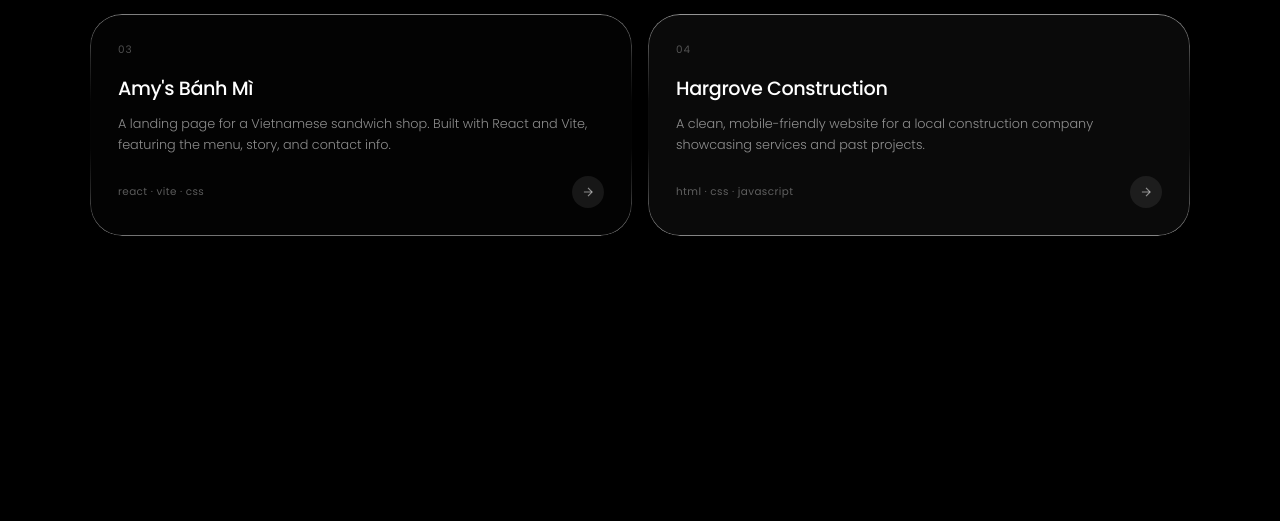
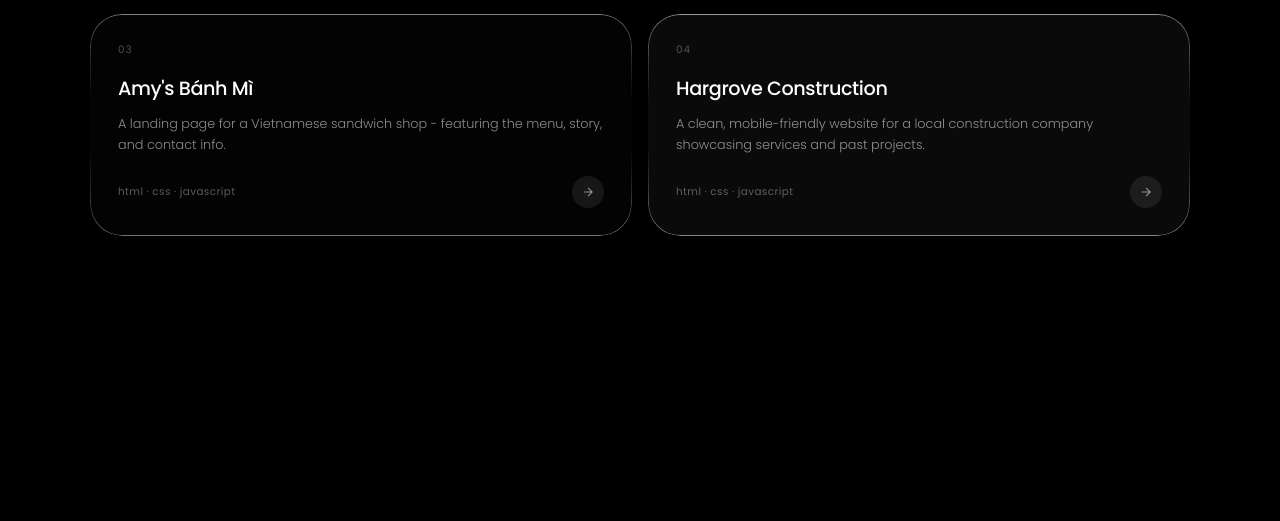
Before and after one commit to sa0632/helenaledev, a plain HTML site: page index.html in a window 1280 px wide. Shown: the part 2917-3438 px from the top of the page. Drawn offline with Linux system fonts and the light colour scheme.

Commit message:
Revise project description and tech stack for Bánh Mì
Updated project description and technology stack.

```diff
--- a/index.html
+++ b/index.html
@@ -1256,9 +1256,9 @@
         <a href="https://helenaledev.com/amysbanhmi" target="_blank" class="project-card lg" style="border-radius:var(--radius-xl);">
           <div class="project-num">03</div>
           <div class="project-title">Amy's Bánh Mì</div>
-          <p class="project-desc">A landing page for a Vietnamese sandwich shop. Built with React and Vite, featuring the menu, story, and contact info.</p>
+          <p class="project-desc">A landing page for a Vietnamese sandwich shop - featuring the menu, story, and contact info.</p>
           <div class="project-footer">
-            <span class="project-stack">react · vite · css</span>
+            <span class="project-stack">html · css · javascript</span>
             <div class="project-arrow">
               <svg width="14" height="14" viewBox="0 0 24 24" fill="none" stroke="currentColor" stroke-width="2"><line x1="5" y1="12" x2="19" y2="12"/><polyline points="12 5 19 12 12 19"/></svg>
             </div>
```
